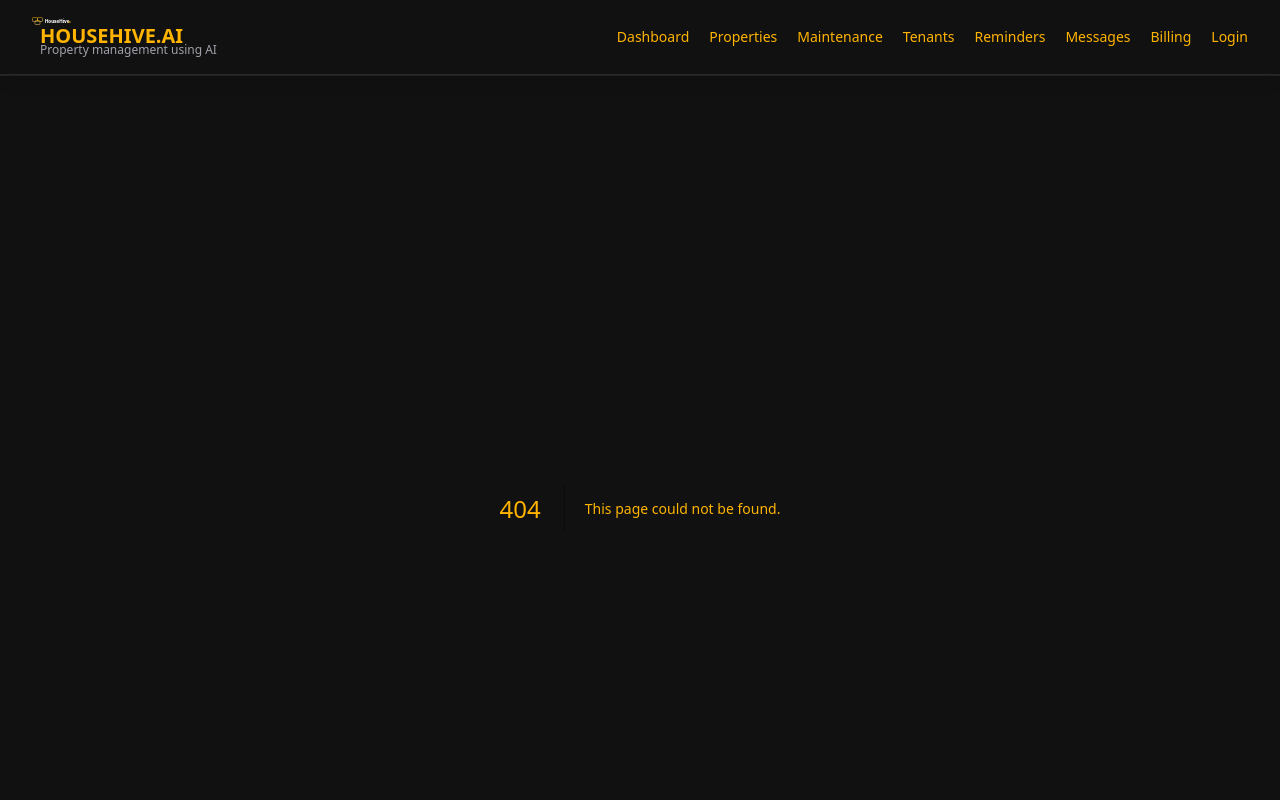
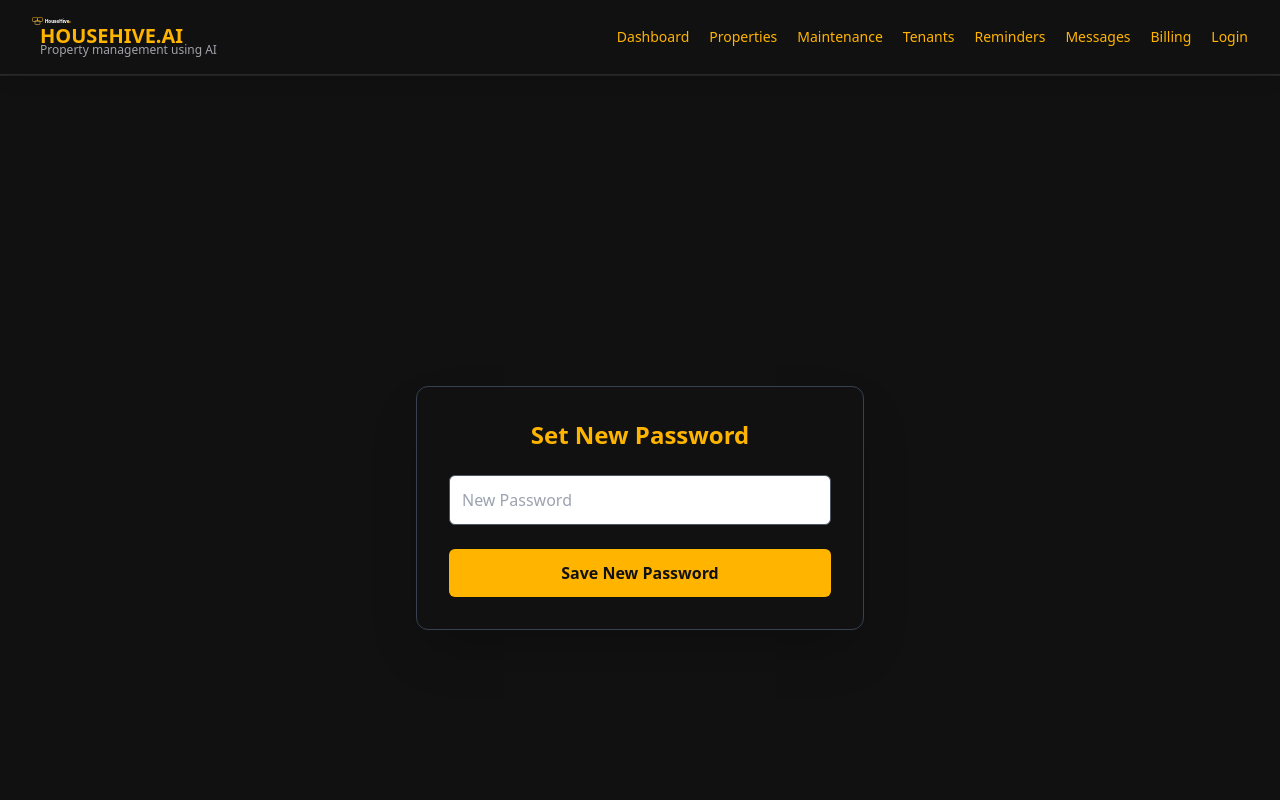
Before and after one commit to househiveai/HouseHive-Frontend-JS-Brand.zip, a Next.js app: page /reset in a window 1280 px wide. Before the commit this address had no page. Shown: the top 800 px of the page. Built offline with nearby package versions, Linux system fonts and the light colour scheme.

Commit message:
Create reset.js

```diff
--- /dev/null
+++ b/pages/reset.js
@@ -0,0 +1,63 @@
+import { useState } from "react";
+import axios from "axios";
+import { useRouter } from "next/router";
+
+export default function ResetPassword() {
+  const router = useRouter();
+  const { token } = router.query;
+  const [password, setPassword] = useState("");
+  const [done, setDone] = useState(false);
+  const API_BASE = "https://househive-backend-v3.onrender.com";
+
+  const handleReset = async () => {
+    try {
+      await axios.post(`${API_BASE}/api/auth/reset`, {
+        token,
+        new_password: password,
+      });
+      setDone(true);
+    } catch (err) {
+      alert("Reset link invalid or expired.");
+    }
+  };
+
+  return (
+    <div className="min-h-screen flex justify-center items-center bg-black text-white px-4">
+      <div className="bg-[#111111] p-8 rounded-xl w-full max-w-md border border-gray-700 shadow-2xl">
+        {!done ? (
+          <>
+            <h1 className="text-2xl font-bold text-center mb-6">Set New Password</h1>
+
+            <input
+              type="password"
+              placeholder="New Password"
+              value={password}
+              onChange={(e) => setPassword(e.target.value)}
+              className="w-full p-3 rounded-md border border-gray-600 bg-white text-black focus:ring-[#FFB400] focus:ring-2"
+            />
+
+            <button
+              onClick={handleReset}
+              className="w-full mt-6 p-3 bg-[#FFB400] text-black font-semibold rounded-md hover:bg-[#d89c00] transition"
+            >
+              Save New Password
+            </button>
+          </>
+        ) : (
+          <div className="text-center">
+            <div className="animate-bounce text-5xl mb-4">✅</div>
+            <h2 className="text-xl font-semibold mb-2">Password Reset Successful</h2>
+            <p className="text-gray-300">You can now sign in with your new password.</p>
+
+            <a
+              href="/login"
+              className="inline-block mt-6 p-3 text-black bg-[#FFB400] rounded-md font-semibold"
+            >
+              Return to Login
+            </a>
+          </div>
+        )}
+      </div>
+    </div>
+  );
+}
```
